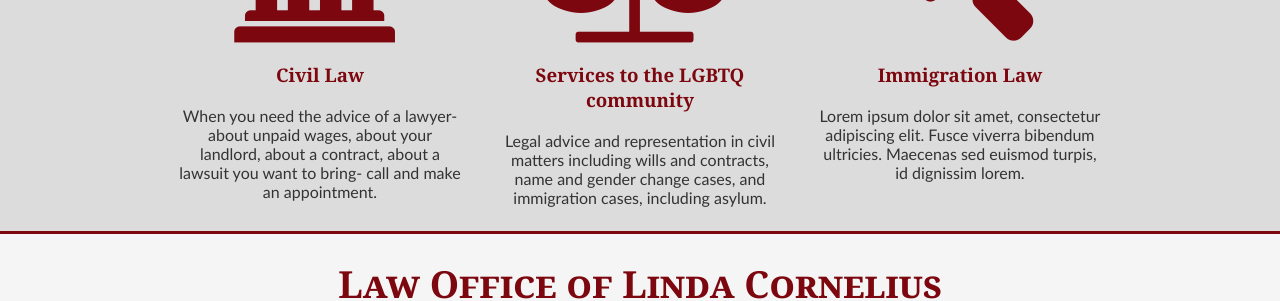
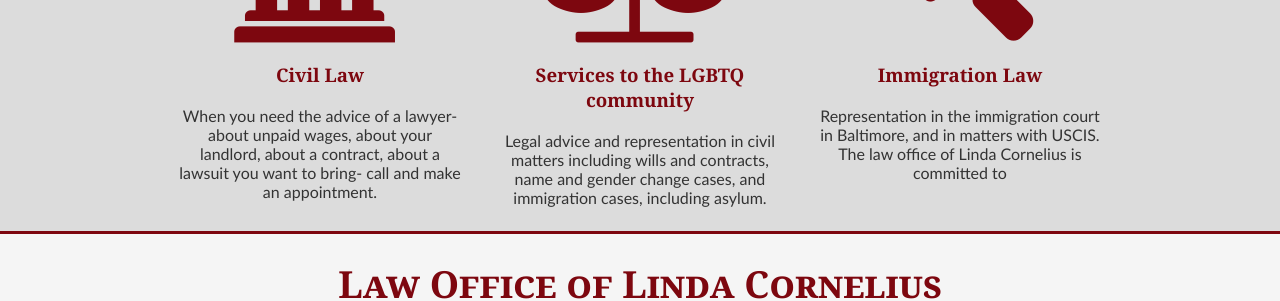
Before and after one commit to edamtoft/cornelius.legal.site, a Jekyll site: the page built from index.markdown, in a window 1280 px wide and 900 px high, scrolled down 748 px. Shown: the part 154-455 px from the top of the window. Built offline with Jekyll 4.4.1, drawn with Linux system fonts in a browser that asks for light colours; nearby versions of some CDN libraries.

Commit message:
Updated '/_practice/immigation.markdown' via CloudCannon

```diff
--- a/_practice/immigation.markdown
+++ b/_practice/immigation.markdown
@@ -2,12 +2,12 @@
 title: Immigration Law
 identifier: immigrationlaw
 layout: page
-description_text: Lorem ipsum dolor sit amet, consectetur adipiscing elit. Fusce viverra
-  bibendum ultricies. Maecenas sed euismod turpis, id dignissim lorem.
+description_text: 'Representation in the immigration court in Baltimore, and in matters with USCIS. The law office of Linda Cornelius is committed to'
 language: english
 icon: gavel
-banner_image: "/assets/immigration.jpg"
+banner_image: /assets/immigration.jpg
 sitemap: true
 ---
 
+
 Lorem ipsum dolor sit amet, consectetur adipiscing elit. Quisque malesuada ex ut enim volutpat ultricies. Nam vestibulum erat aliquam purus tincidunt cursus et sit amet nibh. Maecenas lacinia justo sit amet libero tincidunt, at tristique orci rhoncus. Donec vitae elit placerat, consequat elit vel, tincidunt dolor. Pellentesque habitant morbi tristique senectus et netus et malesuada fames ac turpis egestas. Curabitur finibus ligula vitae pretium lacinia. Quisque aliquet iaculis nunc sit amet cursus. Nam commodo luctus velit, in posuere libero rutrum eu. Nunc maximus ante dolor, at facilisis erat consequat at. In dignissim pretium nunc, et aliquet augue faucibus et. Ut non metus dictum sem euismod fermentum. Donec ipsum erat, porttitor sit amet ipsum sit amet, scelerisque gravida quam. Nunc semper massa sed ornare feugiat. Aenean vel mollis mauris. Praesent ornare, turpis at molestie gravida, ipsum nibh lobortis lacus, id lacinia elit est id ex. Integer quis velit ac urna porttitor ullamcorper sit amet non orci.
```
